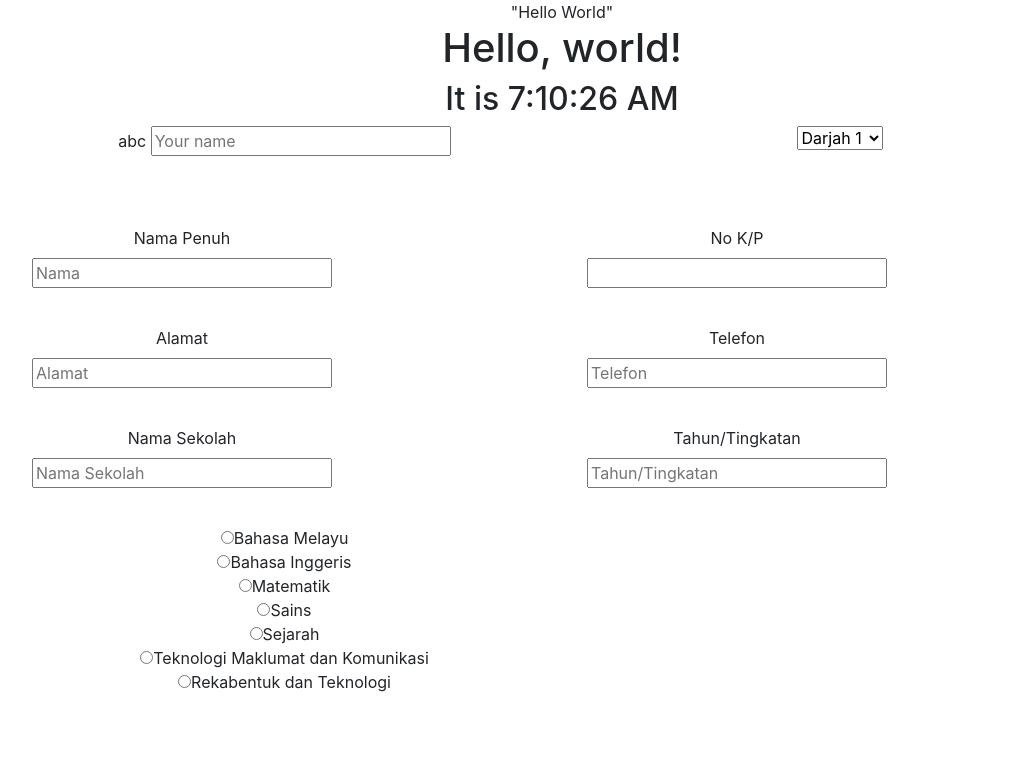
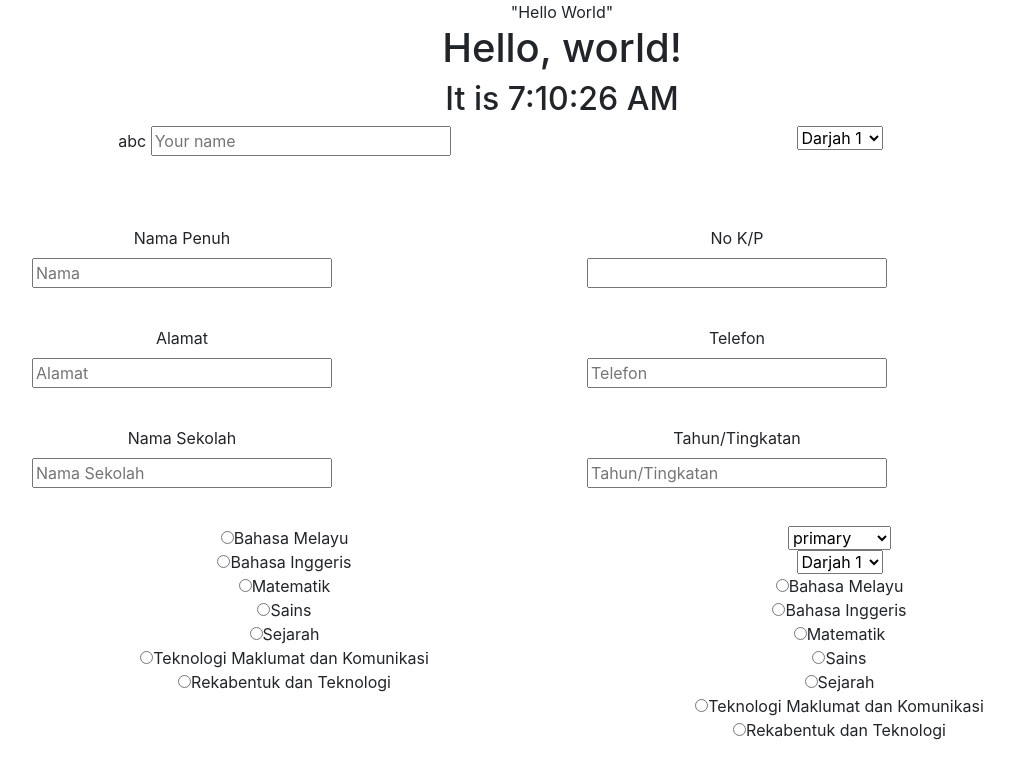
Before and after one commit to qayyuum85/react_reg_form, a React (Create React App) app: page / in a window 1280 px wide. Shown: the top 778 px of the page, without its empty margins (78-1092 px from the left). Built offline with nearby package versions, Linux system fonts and the light colour scheme.

Commit message:
Modified components

```diff
--- a/src/components/Dropdown.js
+++ b/src/components/Dropdown.js
@@ -5,7 +5,8 @@ class Dropdown extends Component {
     super(props);
     this.state = {
       selections: props.selections,
-      selectedVal: ""
+      selectedVal: "",
+      onChange: props.onChange
     };
   }
 
@@ -14,6 +15,7 @@ class Dropdown extends Component {
     this.setState(state => ({
       selectedVal: val
     }));
+    this.state.onChange(val);
   };
 
   render() {
@@ -21,9 +23,17 @@ class Dropdown extends Component {
       <div>
         <select id="ddComponent1" onChange={this.logger}>
           {this.state.selections.map((opt, optIdx) => {
+            let val, text;
+            if (typeof opt === "object") {
+              val = opt.val;
+              text = opt.text;
+            } else {
+              val = opt;
+              text = opt;
+            }
             return (
-              <option value={opt.val} key={optIdx}>
-                {opt.text}
+              <option value={val} key={optIdx}>
+                {text}
               </option>
             );
           })}
--- a/src/components/Radios.js
+++ b/src/components/Radios.js
@@ -5,7 +5,8 @@ class Radios extends Component {
     super(props);
     this.state = {
       options: props.options,
-      selectedVal: ""
+      selectedVal: "",
+      onSelect: props.onSelect
     };
     this.setSelected = this.setSelected.bind(this);
   }
@@ -15,12 +16,15 @@ class Radios extends Component {
     this.setState(state => ({
       selectedVal: selectedVal
     }));
+    if (this.state.onSelect && typeof this.state.onSelect === "function") {
+      this.state.onSelect(selectedVal);
+    }
   }
 
   render() {
     return (
       <div>
-        {this.state.options.map((opt) => {
+        {this.state.options.map(opt => {
           return (
             <div key={opt}>
               <input
@@ -29,8 +33,7 @@ class Radios extends Component {
                 value={opt}
                 onClick={this.setSelected}
                 name="radioSubject"
-              >
-              </input>
+              />
               <span>{opt}</span>
             </div>
           );
--- /dev/null
+++ b/src/components/Subjects.js
@@ -0,0 +1,79 @@
+import React, { Component } from "react";
+import Dropdown from "./Dropdown.js";
+import Radios from "./Radios.js";
+
+class Subjects extends Component {
+  constructor(props) {
+    super(props);
+    this.state = {
+      selectedType: "primary",
+      selectedLevel: "d1",
+      selectedSubject: "Bahasa Melayu",
+      levels: props.levels,
+      subjects: props.subjects
+    };
+  }
+
+  typeChange = v => {
+    const selected = v;
+    this.setState(state => {
+      const level = selected === "primary" ? "d1" : "t1";
+      return {
+        selectedType: selected,
+        selectedLevel: level
+      };
+    });
+  };
+
+  levelChange = v => {
+    const selected = v;
+    this.setState(state => ({
+      selectedLevel: selected
+    }));
+  };
+
+  optionSelect = v => {
+    this.setState(state => ({ selectedSubject: v }));
+  };
+
+  render() {
+    const levels = (() => {
+      if (this.state.selectedLevel === "") {
+        return this.state.levels["primary"];
+      }
+      return this.state.levels[this.state.selectedType];
+    })();
+
+    const subject = (() => {
+      if (
+        this.state.selectedLevel === "t4" ||
+        this.state.selectedLevel === "t5"
+      ) {
+        return this.state.subjects["secondary-upper"];
+      }
+      if (
+        this.state.selectedLevel === "t1" ||
+        this.state.selectedLevel === "t2" ||
+        this.state.selectedLevel === "t3"
+      ) {
+        return this.state.subjects["secondary-lower"];
+      }
+      // default set to primary school
+      return this.state.subjects["primary"];
+    })();
+
+    return (
+      <div>
+        <Dropdown
+          selections={Object.keys(this.state.levels)}
+          onChange={this.typeChange}
+          selected={this.state.selectedType}
+        />
+        <Dropdown selections={levels} onChange={this.levelChange} selected={this.state.selectedLevel}/>
+        <Radios options={subject} onSelect={this.optionSelect} selected={this.state.selectedSubject}/>
+      </div>
+    );
+  }
+}
+
+export default Subjects;
--- a/src/containers/inputCont.js
+++ b/src/containers/inputCont.js
@@ -2,10 +2,12 @@ import React from "react";
 import Search from "../components/Search.js";
 import Dropdown from "../components/Dropdown.js";
 import TextInput from "../components/TextInput.js";
+import Subjects from "../components/Subjects.js"
 import Radios from "../components/Radios.js";
 import Fields from "../data/fields.json";
 import Levels from "../data/levels.json";
-import Subjects from "../data/subjects.json";
+import subjects from "../data/subjects.json"
+
 import "./inputCont.css";
 
 const InputCont = props => {
@@ -17,7 +19,8 @@ const InputCont = props => {
       {Fields.map((x, i) => {
         return <TextInput props={x} key={i} />;
       })}
-      <Radios options={Subjects.primary}></Radios>
+      <Radios options={subjects.primary}></Radios>
+      <Subjects subjects={subjects} levels={Levels}></Subjects>
     </div>
   );
 };
```
Also changed, not shown: src/components/SchoolLevel.js (deleted, +0 -33 lines).
